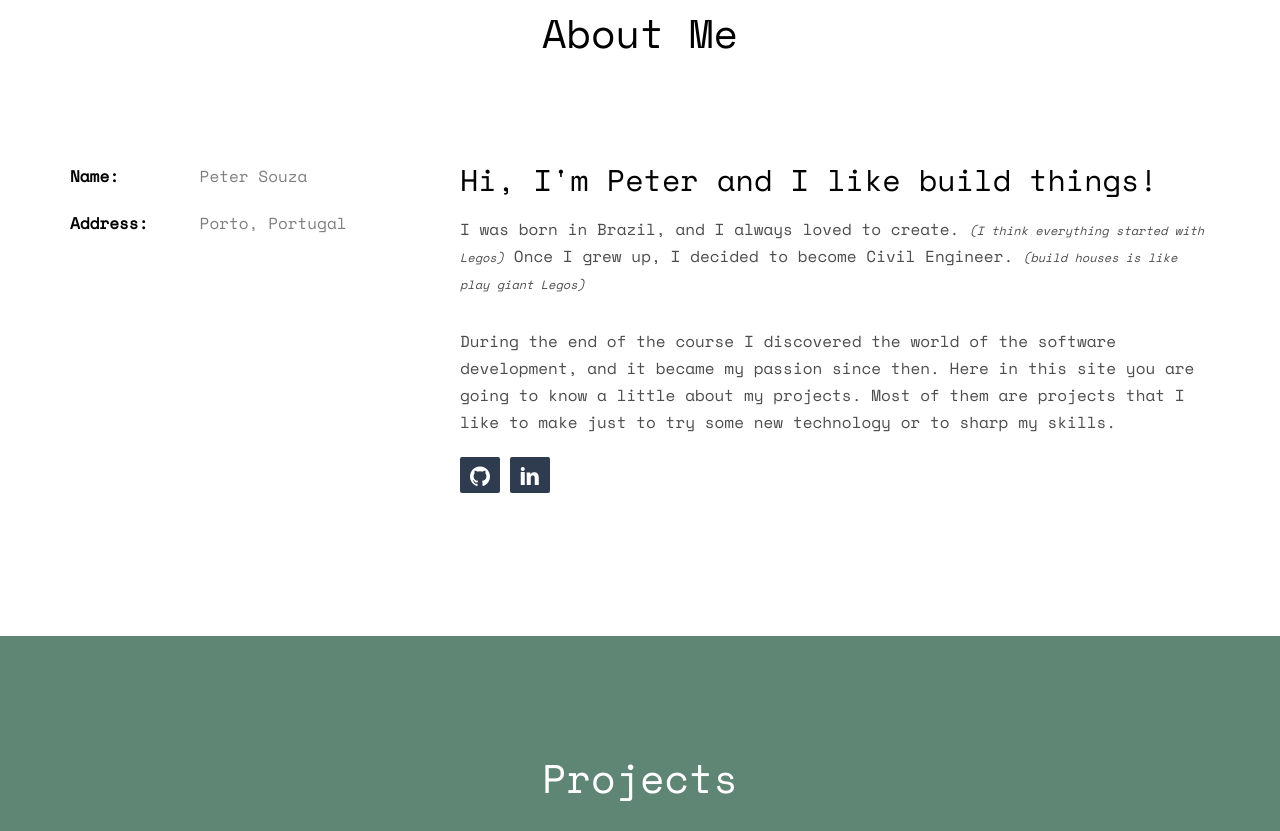
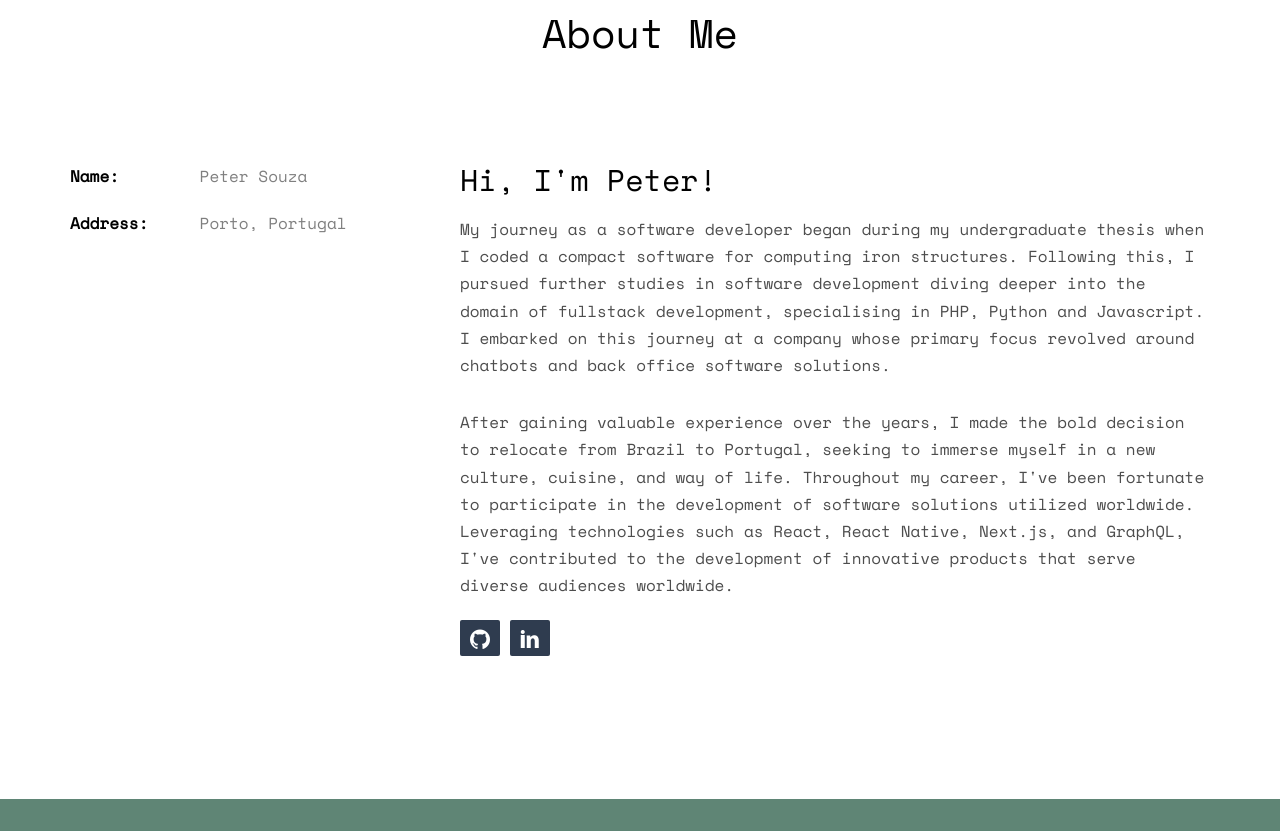
Before and after one commit to PeterPimentel/peterpimentel.github.io, a plain HTML site: page index.html in a window 1280 px wide. Shown: the part 909-1740 px from the top of the page. Drawn offline with nearby package versions, Linux system fonts and the light colour scheme; files whose address does not match are found by name.

Commit message:
feat: update experience

```diff
--- a/css/style.css
+++ b/css/style.css
@@ -394,9 +394,6 @@ figure {
   background: var(--primary-color);
 }
 
-#fh5co-about .fh5co-social-text p em {
-  font-size: 12px;
-}
 .fh5co-heading {
   margin-bottom: 5em;
 }
--- a/index.html
+++ b/index.html
@@ -112,15 +112,23 @@
 						</ul>
 					</div>
 					<div class="fh5co-social-text col-md-8">
-						<h2>Hi, I'm Peter and I like build things!</h2>
-						<p>I was born in Brazil, and I always loved to create. <em>(I think everything started with Legos)</em>
-							Once I grew up, I decided to become Civil Engineer. <em>(build houses is like play giant Legos)</em></p>
-						<p>During the end of the course I discovered the world of the software development, and it became my passion since
-							then.
-							Here in this site you are going to know a little about my projects. Most of them are projects that I like to
-							make
-							just
-							to try some new technology or to sharp my skills.
+						<h2>Hi, I'm Peter!</h2>
+						<p>
+							My journey as a software developer began during my undergraduate thesis when I coded a compact software for
+							computing
+							iron structures. Following this, I pursued further studies in software development diving deeper into the domain of
+							fullstack development, specialising in PHP, Python and Javascript.
+							I embarked on this journey at a company whose primary focus revolved around chatbots and back office software
+							solutions.
+						</p>
+						<p>
+							After gaining valuable experience over the years, I made the bold decision to relocate from Brazil to Portugal,
+							seeking
+							to immerse myself in a new culture, cuisine, and way of life.
+							Throughout my career, I've been fortunate to participate in the development of software solutions utilized
+							worldwide.
+							Leveraging technologies such as React, React Native, Next.js, and GraphQL, I've contributed to the development of
+							innovative products that serve diverse audiences worldwide.
 						</p>
 						<p>
 						<ul class="fh5co-social-icons">
@@ -185,6 +193,11 @@
 									<div class="timeline-heading">
 										<h3 class="timeline-title">Frontend Engineer</h3>
 										<span class="company">Farfetch - 2021 - Current</span>
+										<div class="timeline-body">
+											<p>Development and maintenance of frontend back office application to manage the product catalogue using ReactJS and
+												Graphql
+											</p>
+										</div>
 									</div>
 								</div>
 							</li>
@@ -195,7 +208,8 @@
 										<h3 class="timeline-title">Frontend Developer</h3>
 										<span class="company">Blip.pt - 2020 - 2021</span>
 										<div class="timeline-body">
-											<p>Focused on the development of mobile web applications</p>
+											<p>Working on the development of new features to the mobile Betfair site using ReactJS.</p>
+											<p>Development of the new mobile application using ReactNative.</p>
 											</div>
 									</div>
 								</div>
@@ -208,8 +222,8 @@
 										<span class="company">Solutis - 2018 - 2020</span>
 									</div>
 									<div class="timeline-body">
-										<p>Development of accelerators for the digital journey of our customers;
-											Development of a platform for orchestration and management of chatbots.</p>
+										<p>Building accelerators for the digital journey of our customers.</p>
+										<p>Development of a platform for orchestration and management of chatbots</p>
 									</div>
 								</div>
 							</li>
@@ -221,7 +235,8 @@
 										<span class="company">Solutis - 2017 - 2018</span>
 									</div>
 									<div class="timeline-body">
-										<p>Working with Chatbots (back-end, front-end, conversation), gamification and web development.</p>
+										<p>Chatbot application (NodeJs, Python, React).</p>
+										<p>Back office web applications. (PHP, Javascript).</p>
 									</div>
 								</div>
 							</li>
```
